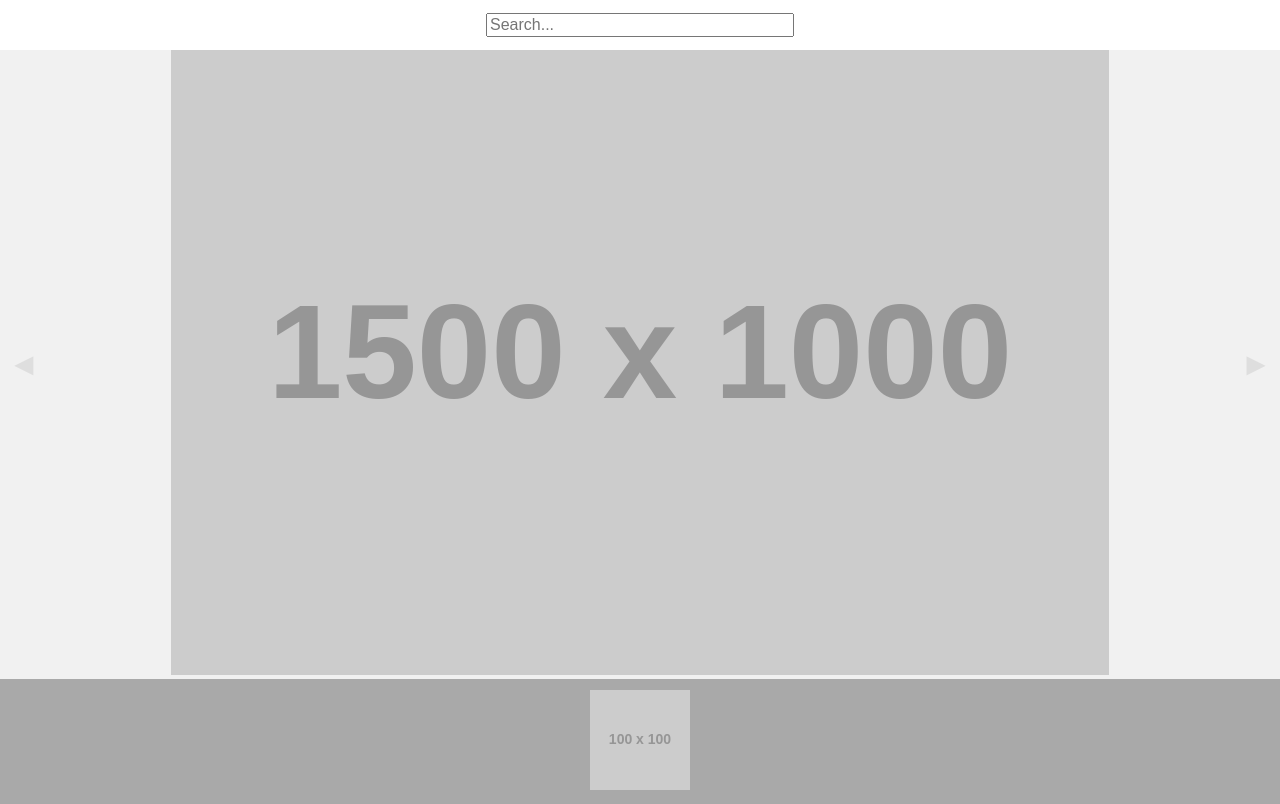
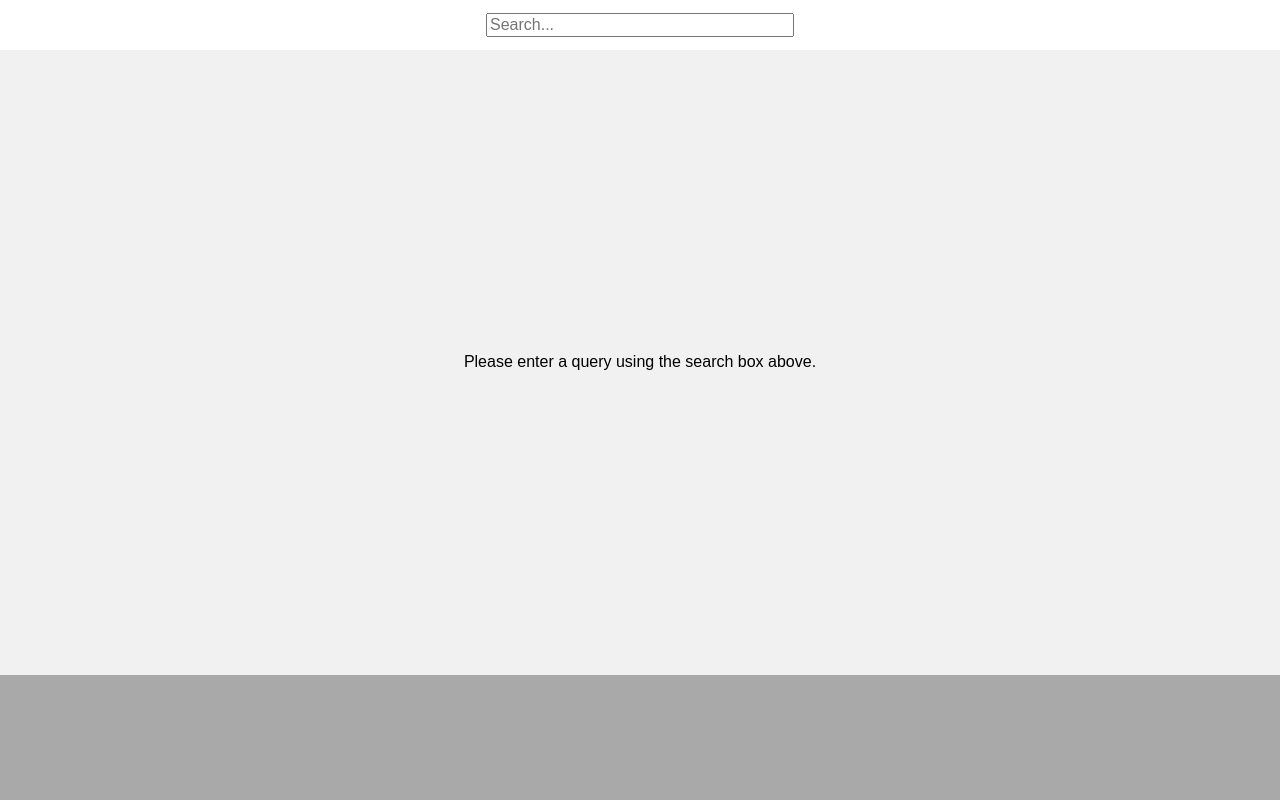
Before and after one commit to danielcampo/simple-reactjs-flickr-slideshow, a React app: page / in a window 1280 px wide. Built offline with nearby package versions, Linux system fonts and the light colour scheme.

Commit message:
Photos from API call are now passed to respective components

```diff
--- a/src/components/App.js
+++ b/src/components/App.js
@@ -5,6 +5,7 @@ import Spotlight from './Spotlight';
 import Navigation from './Navigation';
 
 import * as FlickrConfig from '../configs/flickr';
+import { createFlickrUrlFromObject } from '../helpers/flickr-helpers';
 
 import '../styles/App.scss';
 
@@ -34,16 +35,17 @@ class App extends Component {
 
   /*
     @purpose: Update state with photos returned from Flickr API request
+              and set the first picture in result as active photo
   */
   updateStateWithPhotos(photos) {
     this.setState({
       photos,
-      activePhotoUrl: `https://farm${photos[0].farm}.staticflickr.com/${photos[0].server}/${photos[0].id}_${photos[0].secret}.jpg`
+      activePhotoUrl: createFlickrUrlFromObject(photos[0], 'large')
     });
   }
 
   /*
-    @purpose: Update state with photos returned from Flickr API request
+    @purpose: Get photos from Flickr API using fetch
   */
   getPhotosFromFlickrWithQuery(e) {
     e.preventDefault(); // Prevent form from reloading page
@@ -64,7 +66,7 @@ class App extends Component {
           updateStateWithQuery={this.updateStateWithQuery}
           getPhotosFromFlickrWithQuery={this.getPhotosFromFlickrWithQuery}
         />
-        <Spotlight photo={this.state.activePhotoUrl} />
+        <Spotlight photoUrl={this.state.activePhotoUrl} />
         <Navigation photos={this.state.photos} />
       </div>
     );
--- a/src/components/Navigation.js
+++ b/src/components/Navigation.js
@@ -1,13 +1,24 @@
 import React from 'react';
+
+import { createFlickrUrlFromObject } from '../helpers/flickr-helpers';
 
 import '../styles/Navigation.scss';
 
-const Navigation = () => (
-    <div id="Navigation">
-        <div className="image">
-        <a href="#"><img src="http://via.placeholder.com/100x100" /></a>
+const Navigation = (props) => {
+    if (props.photos.length === 0) {
+        return(<div id="Navigation"></div>);
+    }
+
+    return(
+        <div id="Navigation">
+            {
+                props.photos.map(photo => {
+                    return <a href="#"><img src={ createFlickrUrlFromObject(photo) } /></a>;
+                })
+            }
         </div>
-    </div>
-);
+    );
+
+}
 
 export default Navigation;
--- a/src/components/Spotlight.js
+++ b/src/components/Spotlight.js
@@ -4,11 +4,20 @@ import '../styles/Spotlight.scss';
 
 class Spotlight extends Component {
     render() {
+        if (this.props.photoUrl === '') {
+            return(
+                <div id="Spotlight">
+                    <div className="spotlight__empty">
+                        <p>Please enter a query using the search box above.</p>
+                    </div>
+                </div>
+            );
+        }
         return(
             <div id="Spotlight">
                 <a className="nav nav-prev" href="#">&#9668;</a>
                 <div className="spotlight__image">
-                    <img src="http://via.placeholder.com/1500x1000" />
+                    <img src={this.props.photoUrl} />
                 </div>
                 <a className="nav nav-next" href="#">&#9658;</a>
             </div>
--- /dev/null
+++ b/src/helpers/flickr-helpers.js
@@ -0,0 +1,13 @@
+export const createFlickrUrlFromObject = (photoObject, size) => {
+    switch(size) {
+        case 'large': {
+            /* Return URL for large sized image */
+            return `https://farm${photoObject.farm}.staticflickr.com/${photoObject.server}/${photoObject.id}_${photoObject.secret}_h.jpg`
+            break;
+        }
+        default: {
+            /* Return URL for thumbnail sized image */
+            return `https://farm${photoObject.farm}.staticflickr.com/${photoObject.server}/${photoObject.id}_${photoObject.secret}_q.jpg`
+        }
+    }
+};
```
